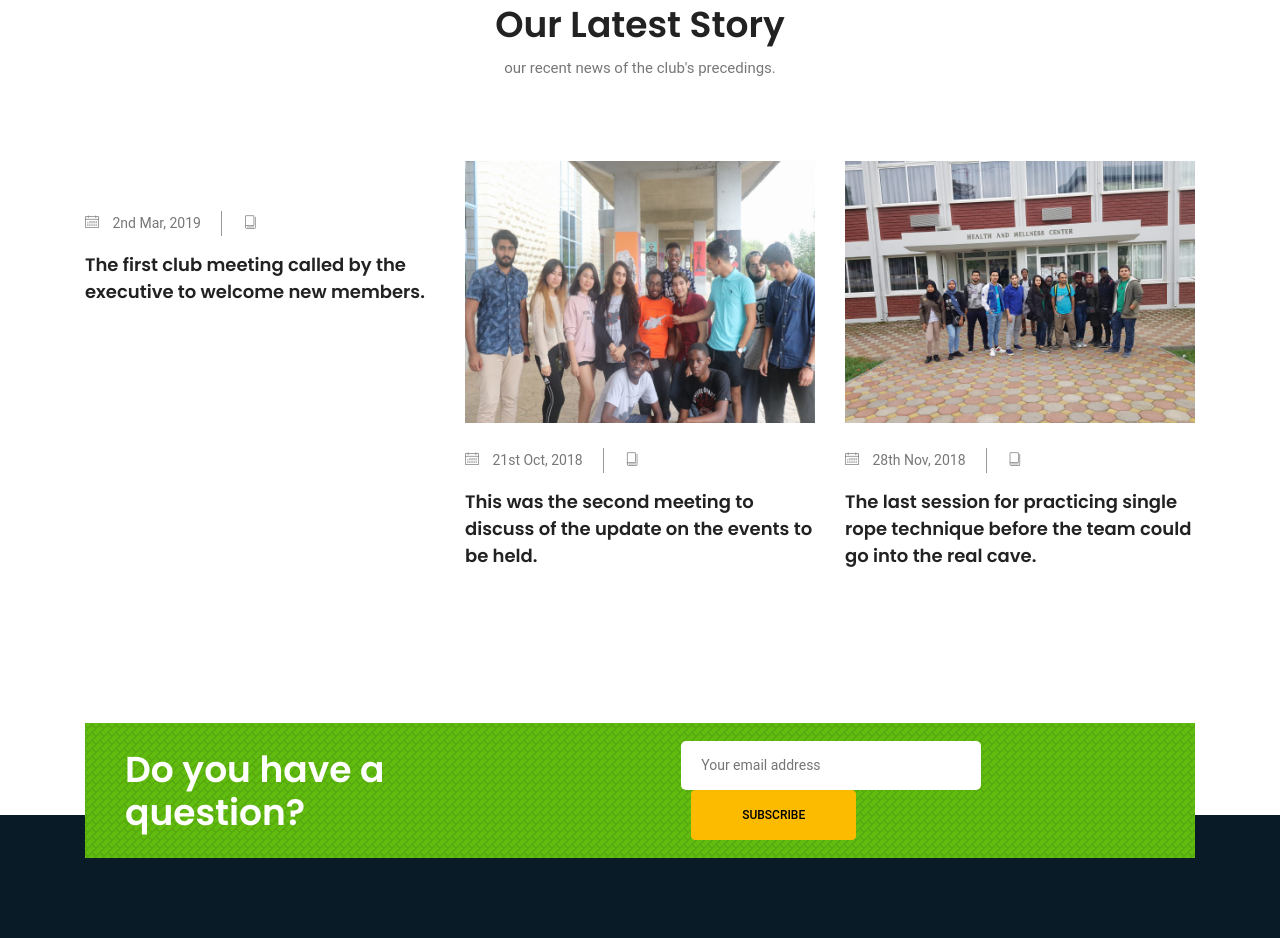
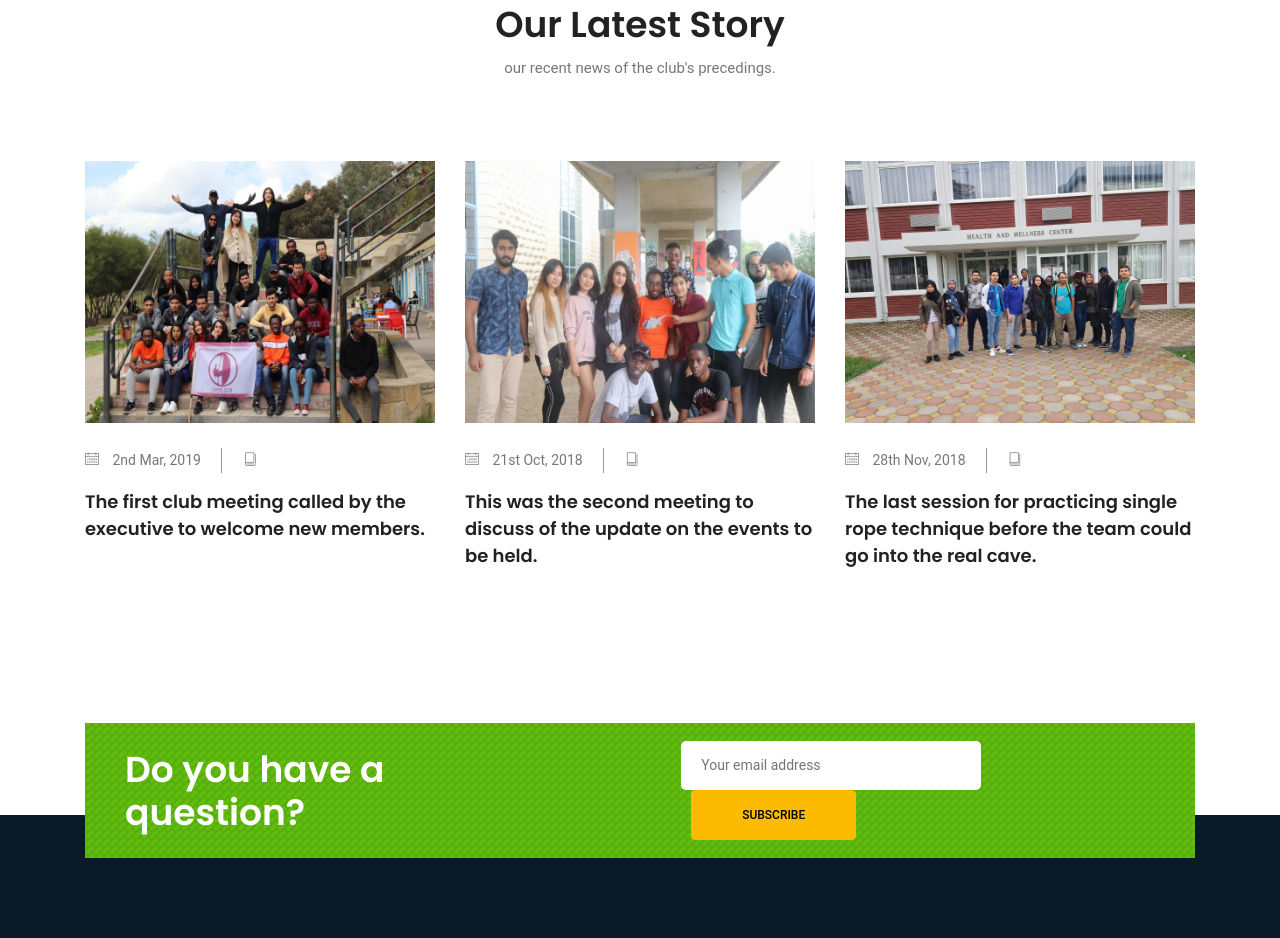
Before and after one commit to neucavingclub/neucavingclub.github.io, a plain HTML site: page index.html in a window 1280 px wide. Shown: the part 5797-6735 px from the top of the page. Drawn offline with Linux system fonts and the light colour scheme; some packages are replaced by stand-ins of ours.

Commit message:
Update index.html

```diff
--- a/index.html
+++ b/index.html
@@ -525,7 +525,7 @@
 				<div class="col-lg-4 col-md-6">
 					<div class="single-story">
 						<div class="story-thumb">
-							<img class="img-fluid" src="img/story/m1.jpeg" alt="">
+							<img class="img-fluid" src="img/story/m1.jpg" alt="">
 						</div>
 						<div class="story-details">
 							<div class="story-meta">
```
